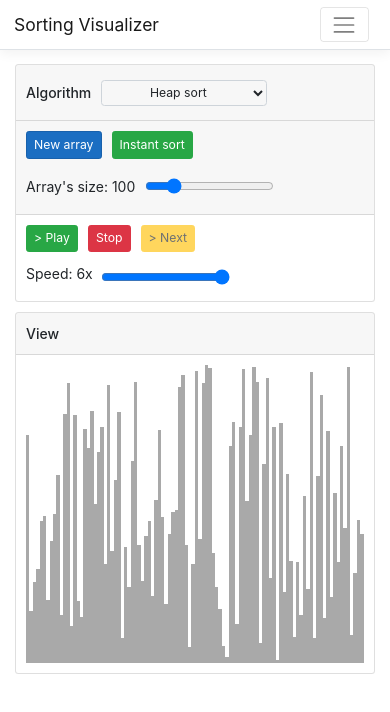
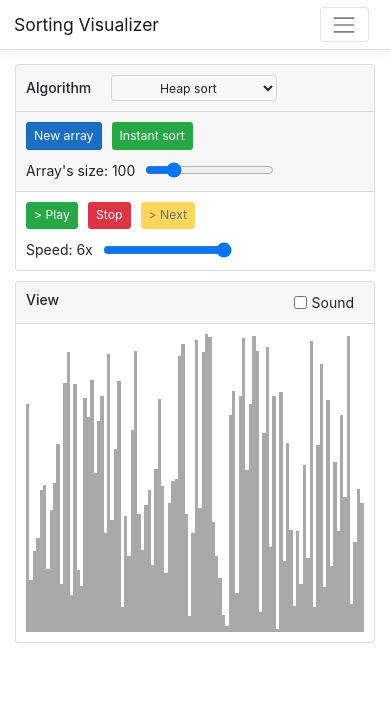
Before and after one commit to ciucacosmin109/SortingVisualizer, a React (Create React App) app: page / in a window 390 px wide. Shown: the top 712 px of the page. Built offline with nearby package versions, Linux system fonts and the light colour scheme.

Commit message:
Added sounds, changed layout on smaller screens

```diff
--- /dev/null
+++ b/src/components/About.css
@@ -0,0 +1,9 @@
+.about .card {
+    margin: 0;
+    margin-bottom: 10px;
+}
+.about .card .card-header,
+.about .card .card-body,
+.about .card .card-footer {
+    padding: 10px;
+}
--- a/src/components/Home.css
+++ b/src/components/Home.css
@@ -1,56 +1,68 @@
-
-.card {
+.home .card {
     margin: 0;
     margin-bottom: 10px;
 }
-.card .card-header, .card .card-body, .card .card-footer {
+.home .card .card-header,
+.home .card .card-body,
+.home .card .card-footer {
     padding: 10px;
+    display: flex;
+    flex-wrap: wrap;
 }
-.card .card-header h6 {
-    display:inline;
-}
-.card .card-header label {
-    margin-top: 7px;
-    margin-right: 10px;
-}
-.card .card-header .combo-box {
+
+.home .card .card-header .combo-box {
     border: 1px solid #ced4da;
     border-radius: .25rem;
 }
-.card .card-header .btn,
-.card .card-body .btn,
-.card .card-footer .btn {
-    margin: 0;
+
+.home .card .card-header *,
+.home .card .card-body *,
+.home .card .card-footer * {
+    margin-top: 0;
+    margin-bottom: 0;
     margin-right: 10px;
+}
+.home .card .card-header .div-right,
+.home .card .card-body .div-right,
+.home .card .card-footer .div-right {
+    margin-right: 0;
+}
+
+.home .div-right {
+    margin-left: auto;
 }
 
 
-
-@media only screen and (min-width: 495px) {
-    .range-input {
-        float: right;
+@media only screen and (min-width: 400px) and (max-width: 484px) {
+    .home .range-input {
+        display: flex;
+        flex-flow: column;
+        align-items: center;
     }
 }
-@media only screen and (max-width: 494px) {
-    .range-input {
+@media only screen and (max-width: 399px) {
+    .home .range-input {
+        margin-left: 0;
+    }
+    .home .card .card-header .range-input ,
+    .home .card .card-body .range-input,
+    .home .card .card-footer .range-input {
         margin-top: 10px;
     }
 }
-.range-input label {
-    margin-top: 0.1em;
-    margin-right: 8px;
+
+.home .form-check {
+    display: flex;
+    align-items: center;
 }
 
 
-
-.render-zone {
+.home .render-zone {
     display: flex;
     flex-flow: row;
 }
-.render-zone div {
+.home .render-zone .vertical-bar{
     flex: 1;
-}
-.render-zone .vertical-bar{
     margin:0;
     background-color:darkgray;
 }
--- a/src/components/Home.js
+++ b/src/components/Home.js
@@ -16,13 +16,16 @@ import { ShellSort } from '../algorithms/ShellSort';
 
 const INITIAL_ARRAY_SIZE = 100;
 const MAX_ARRAY_ELEMENT = 300;
-const ALLOWED_DELAYS = [1000, 300, 100, 40, 10, 1];
+const ALLOWED_DELAYS = [1000, 300, 100, 40, 15, 1];
 
 const INITIAL_COLOR = "darkgray";
 const SORTED_COLOR = "green";
 const COMPARE_COLOR = "red";
+const SWAP_COLOR = "red";
 const REPLACE_COLOR = "violet";
 
+const MIN_FREQ = 180;
+const MAX_FREQ = 750;
 
 export class Home extends Component {
     static displayName = Home.name;
@@ -40,6 +43,7 @@ export class Home extends Component {
 
             playing: false, // Used by the Plaay/Pause button
             delay: 1, // Used by the speed slider = [1,100]
+            soundEnabled: false,
 
             update: true // To trigger the render method when not using this.setState(...);
         };
@@ -57,6 +61,14 @@ export class Home extends Component {
         this.config = {
             arraySize : INITIAL_ARRAY_SIZE
         };
+
+        this.sound = {
+            // one audioContext per document
+            audioContext : null,
+            gainNode : null,
+            oscillator : null
+        };
+
     }
     componentDidMount() { this.generateNewArray(); } // Generate a new array everytime the user opens up the sorting page
     componentWillUnmount() { this.stopSortAnimation(); } // Stop the animation if the user goes to another page
@@ -90,6 +102,45 @@ export class Home extends Component {
         }
     }
 
+    initSoundService(){
+        this.deleteSoundService();
+
+        this.sound.audioContext = new (window.AudioContext || window.webkitAudioContext)();
+
+        this.sound.gainNode = this.sound.audioContext.createGain()
+        this.sound.gainNode.gain.value = 0.15
+        this.sound.gainNode.connect(this.sound.audioContext.destination)
+
+        this.sound.oscillator = this.sound.audioContext.createOscillator();
+        this.sound.oscillator.type = 'sine'; // sine, square, sawtooth, triangle
+        this.sound.oscillator.frequency.value = 0;
+        this.sound.oscillator.connect(this.sound.gainNode);
+
+        this.sound.oscillator.start(this.sound.audioContext.currentTime);
+    }
+    deleteSoundService(){
+        if(this.sound.oscillator === null)
+            return;
+
+        this.sound.oscillator.stop(this.sound.audioContext.currentTime);
+        this.sound.oscillator = null;
+
+        this.sound.gainNode.disconnect();
+        this.sound.gainNode = null;
+
+        this.sound.audioContext.close();
+        this.sound.audioContext = null;
+    }
+    setOscillatorFrequency(val){
+        if(this.sound.oscillator !== null)
+            this.sound.oscillator.frequency.value =
+                val / MAX_ARRAY_ELEMENT * (MAX_FREQ - MIN_FREQ) + MIN_FREQ;
+    }
+    clearOscillatorFrequency(){
+        if(this.sound.oscillator !== null)
+            this.sound.oscillator.frequency.value = 0;
+    }
+
     playAnimations(animations) {
         if (animations.length === 0) {
             this.instantSort();
@@ -98,18 +149,20 @@ export class Home extends Component {
         this.animState.currentStep = 0;
         this.animState.numberOfSteps = animations.length;
         this.animState.toUncolor = [];
-        this.paintArray(INITIAL_COLOR)
+        this.paintArray(INITIAL_COLOR);
 
+        // Start the sound oscillator
+        this.initSoundService();
+
+        // Start the loop
         this.animState.loopFunction = () => {
             let i = this.animState.currentStep;
 
             // End the loop
             if (i >= this.animState.numberOfSteps) {
-                clearInterval(this.animState.loop);
+                this.stopSortAnimation();
                 this.paintArray(SORTED_COLOR);
 
-                this.animState.currentStep = 0;
-                this.setState({ playing: false });
                 return;
             }
 
@@ -119,7 +172,7 @@ export class Home extends Component {
                 while (this.animState.toUncolor.length > 0) {
                     this.paintArrayIndex(INITIAL_COLOR, this.animState.toUncolor.pop());
                 }
-            } else if (SortResult.isCompareAnimation(animations[i])) {
+            } else if (SortResult.isCompareAnimation(animations[i]) && ( this.state.delay !== 1 || this.state.playing === false )) {
                 // Uncolor the last colored elements
                 while (this.animState.toUncolor.length > 0) {
                     this.paintArrayIndex(INITIAL_COLOR, this.animState.toUncolor.pop());
@@ -137,8 +190,8 @@ export class Home extends Component {
                     this.paintArrayIndex(INITIAL_COLOR, this.animState.toUncolor.pop());
                 }
 
-                this.paintArrayIndex(COMPARE_COLOR, animations[i].i);
-                this.paintArrayIndex(COMPARE_COLOR, animations[i].j);
+                this.paintArrayIndex(SWAP_COLOR, animations[i].i);
+                this.paintArrayIndex(SWAP_COLOR, animations[i].j);
 
                 let a = animations[i].i;
                 let b = animations[i].j;
@@ -150,6 +203,11 @@ export class Home extends Component {
                 this.state.array[b] = temp;
 
                 this.setState({ update: true });
+
+                // Modify the SOUND
+                if(this.state.soundEnabled)
+                    this.setOscillatorFrequency((this.state.array[a]+this.state.array[b])/2);
+                else this.clearOscillatorFrequency();
 
                 // Store indices to uncolor
                 this.animState.toUncolor.push(animations[i].i, animations[i].j);
@@ -169,6 +227,9 @@ export class Home extends Component {
                     // eslint-disable-next-line
                     this.state.array[k] = animations[i].subArrayToReplace[k - animations[i].i];
                 }
+                this.paintArrayIndex(COMPARE_COLOR, animations[i].i);
+                this.paintArrayIndex(COMPARE_COLOR, animations[i].j);
+
                 this.setState({ update: true });
 
             }
@@ -247,17 +308,27 @@ export class Home extends Component {
         this.playAnimations(sortResult.animations);
     }
     resumeSortAnimation() {
+        // Start the sound oscillator
+        this.initSoundService();
+
         this.setState({ playing: true });
         this.animState.loop = setInterval(this.animState.loopFunction, this.state.delay);
     }
     pauseSortAnimation() {
         clearInterval(this.animState.loop);
+
+        // Stop the sound oscillator
+        this.deleteSoundService();
+
         this.setState({ playing: false });
     }
     stopSortAnimation() {
         clearInterval(this.animState.loop);
         this.animState.currentStep = 0;
         this.paintArray(INITIAL_COLOR);
+
+        // Stop the sound oscillator
+        this.deleteSoundService();
 
         this.setState({ playing: false });
     }
@@ -281,7 +352,7 @@ export class Home extends Component {
     }
     render() {
         return (
-            <div>
+            <div className="home">
                 <div className="card">
                     <div className="card-header">
                         <div className="form-inline">
@@ -309,7 +380,7 @@ export class Home extends Component {
                         <button className="btn btn-success btn-sm"
                             onClick={() => this.instantSort()}>Instant sort</button>
 
-                        <div className="range-input form-inline">
+                        <div className="range-input form-inline div-right">
                             <label htmlFor="sizeRangeSlider">Array's size: {this.config.arraySize}</label>
                             <input type="range" className="slider" id="sizeRangeSlider"
                                 min="10" max="500" value={this.config.arraySize}
@@ -340,7 +411,7 @@ export class Home extends Component {
                             {" > Next"}
                         </button>
 
-                        <div className="range-input form-inline">
+                        <div className="range-input form-inline div-right">
                             <label htmlFor="speedRangeSlider">Speed: {ALLOWED_DELAYS.indexOf(this.state.delay) + 1}x</label>
                             <input type="range" className="slider" id="speedRangeSlider"
                                 min="1" max={ALLOWED_DELAYS.length}
@@ -353,6 +424,14 @@ export class Home extends Component {
                 <div className="card">
                     <div className="card-header">
                         <h6>View</h6>
+
+
+                        <div className="form-check div-right">
+                            <input type="checkbox" className="form-check-input" id="soundCheck"
+                                checked={this.state.soundEnabled}
+                                onChange={()=> this.setState({soundEnabled: !this.state.soundEnabled})}/>
+                            <label className="form-check-label" htmlFor="soundCheck">Sound</label>
+                        </div>
                     </div>
 
                     <div className="card-body render-zone">
```
Also changed, not shown: src/components/About.js (+8 -6 lines).
